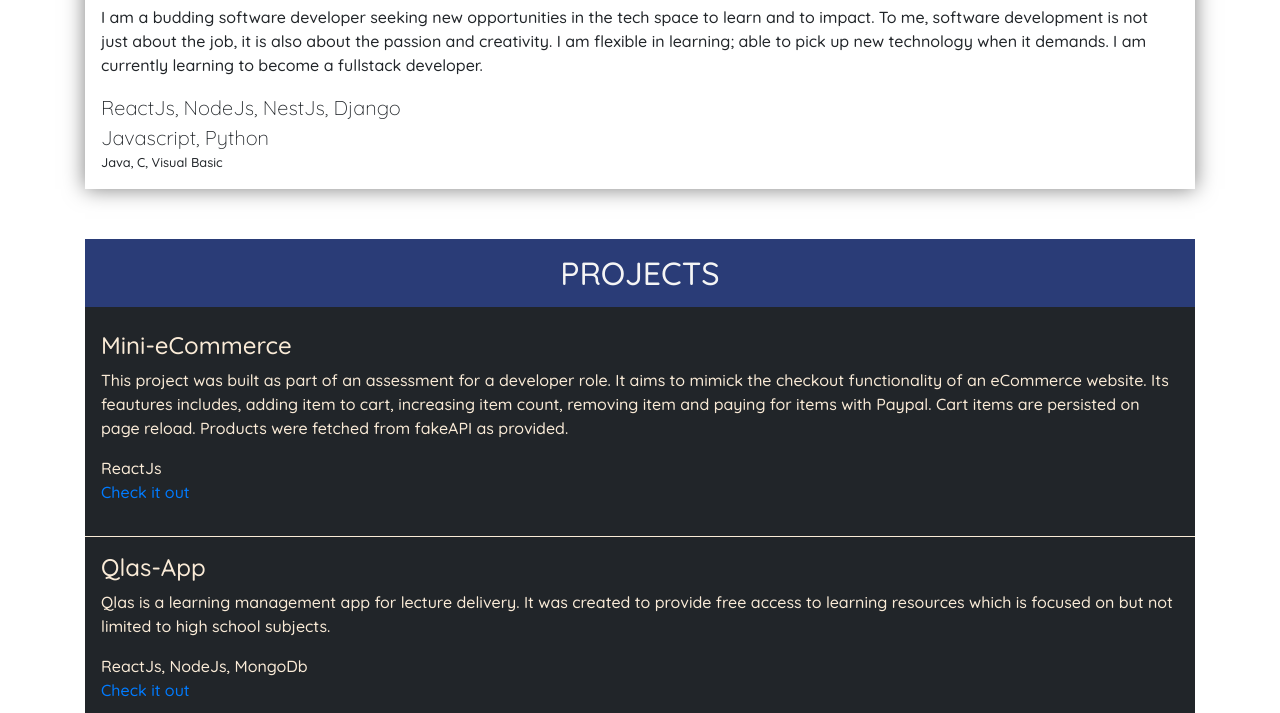
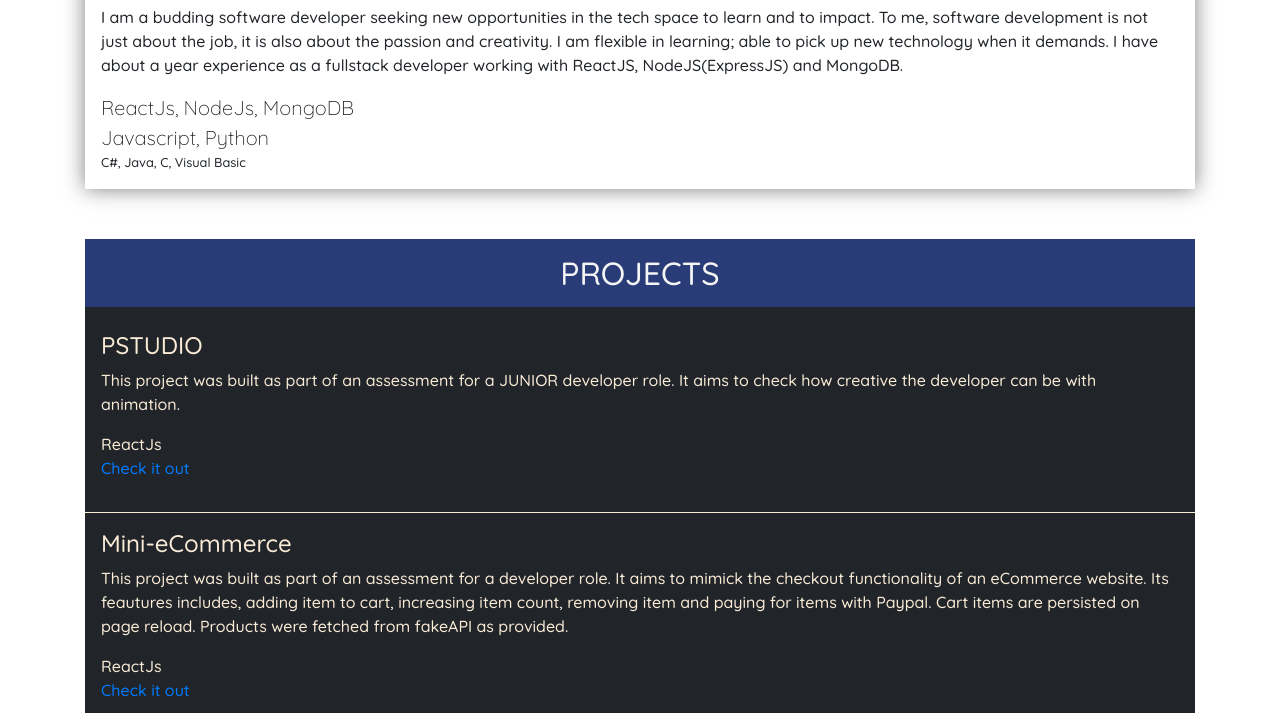
Before and after one commit to orlhatundji/resume, a plain HTML site: page index.html in a window 1280 px wide. Shown: the part 591-1304 px from the top of the page. Drawn offline with nearby package versions, Linux system fonts and the light colour scheme.

Commit message:
Added pstudio project

```diff
--- a/index.html
+++ b/index.html
@@ -57,17 +57,28 @@
 					impact.
 					To me, software development is not just about the job, it is also about the passion and creativity.
 					I am flexible in learning; able to pick up new technology when it demands.
-					I am currently learning to become a fullstack developer.
+					I have about a year experience as a fullstack developer working with ReactJS, NodeJS(ExpressJS)  and MongoDB.
 				</p>
-				<p class="lead m-0">ReactJs, NodeJs, NestJs, Django</p>
+				<p class="lead m-0">ReactJs, NodeJs, MongoDB</p>
 				<p class="lead m-0">Javascript, Python</p>
-				<p class="small m-0">Java, C, Visual Basic</p>
+				<p class="small m-0">C#, Java, C, Visual Basic</p>
 			</div>
 
 		</section>
 
 		<section id="projects">
 			<h2 class="title">PROJECTS</h2>
+			<div class="project-item">
+				<h4 class="item-title">PSTUDIO</h4>
+				<p class="project-info">
+					This project was built as part of an assessment for a JUNIOR developer role. It aims to check how creative the developer can be with animation.
+				<p class="tools-used m-0">ReactJs</p>
+				<p class="link m-0">
+					<a href="https://orlhatundji.github.io/pstudio/" target="_blank" rel="noopener noreferrer">Check it
+						out</a>
+				</p>
+				</p>
+			</div>
 			<div class="project-item">
 				<h4 class="item-title">Mini-eCommerce</h4>
 				<p class="project-info">
```
